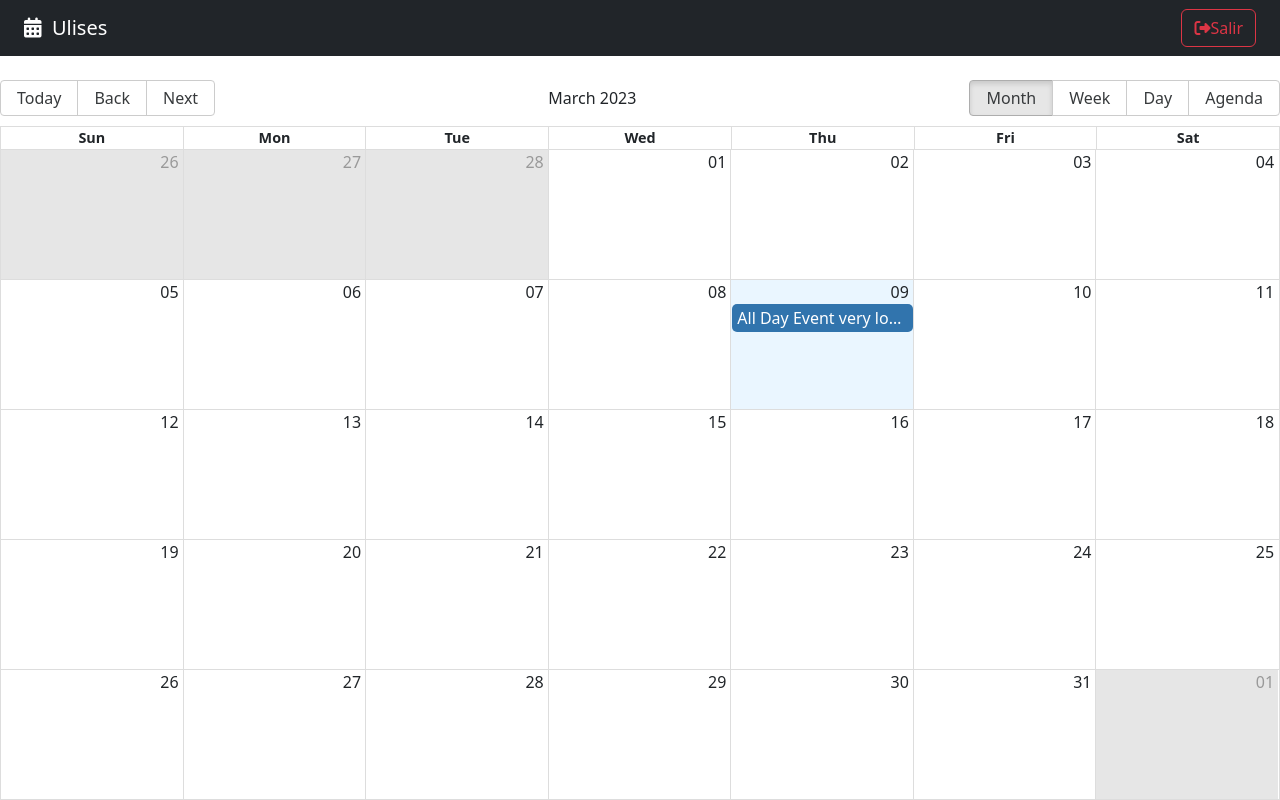
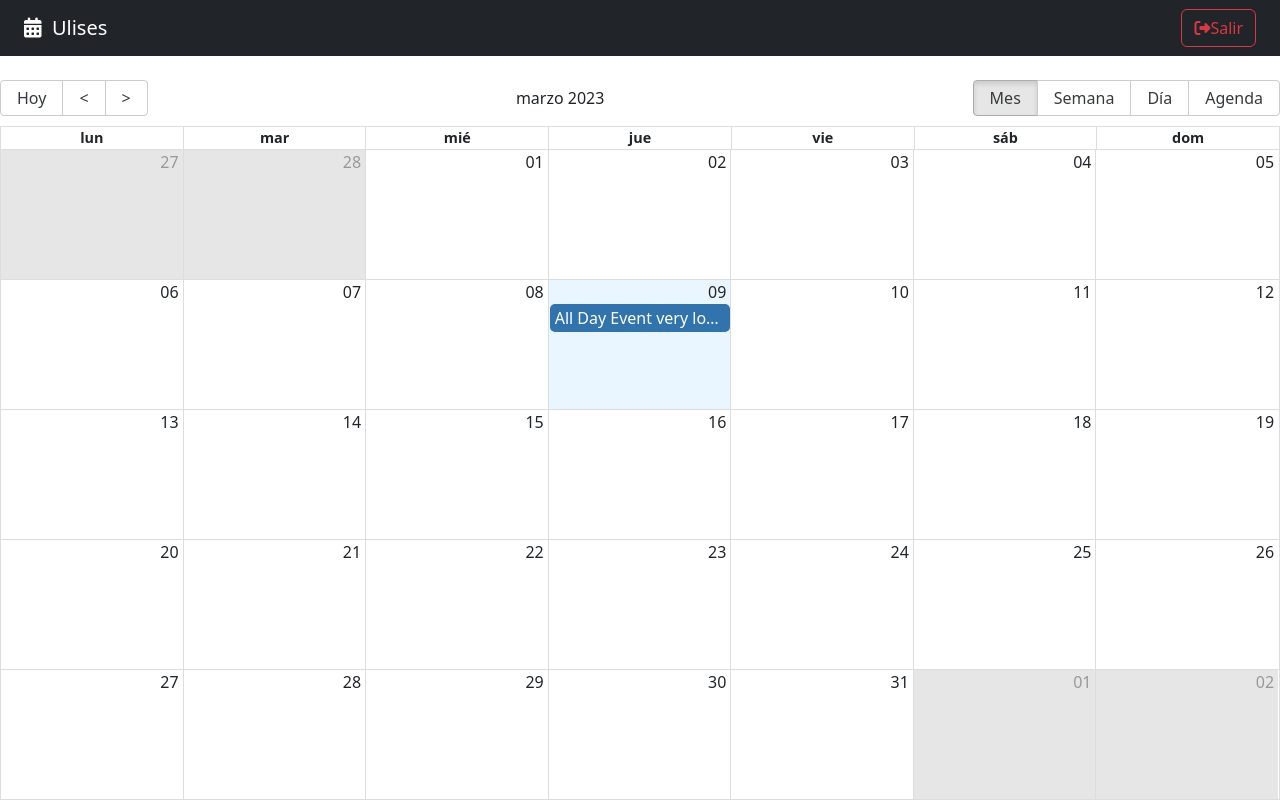
Before and after one commit to UlisesOrnelasR/front-calendar, a React (Vite) app: page / in a window 1280 px wide. Built offline with nearby package versions, Linux system fonts and the light colour scheme.

Commit message:
chore: Calendar settings

```diff
--- a/src/calendar/pages/CalendarPage.jsx
+++ b/src/calendar/pages/CalendarPage.jsx
@@ -1,21 +1,10 @@
-import { Calendar, dateFnsLocalizer } from "react-big-calendar";
+import { Calendar } from "react-big-calendar";
 import "react-big-calendar/lib/css/react-big-calendar.css";
-import enUS from "date-fns/locale/en-US";
+import { addHours } from "date-fns";
+import { localizer } from "../../helpers";
 
 import { Navbar } from "../";
-import { addHours, format, parse, startOfWeek, getDay } from "date-fns";
-
-const locales = {
-  "en-US": enUS,
-};
-
-const localizer = dateFnsLocalizer({
-  format,
-  parse,
-  startOfWeek,
-  getDay,
-  locales,
-});
+import { getMessagesEs } from "../../helpers";
 
 const events = [
   {
@@ -32,15 +21,30 @@
 ];
 
 export const CalendarPage = () => {
+  const eventStyleGetter = (event, start, end, isSelected) => {
+    console.log(event, start, end, isSelected);
+
+    const style = {
+      backgroundColor: "#367CF7",
+      borderRadius: "0px",
+      opacity: 0.8,
+      color: "white",
+    };
+    return style;
+  };
+
   return (
     <>
       <Navbar />
       <Calendar
+        culture="es"
         localizer={localizer}
         events={events}
         startAccessor="start"
         endAccessor="end"
         style={{ height: "calc(100vh - 80px)" }}
+        messages={getMessagesEs()}
+        eventPropGetter={eventStyleGetter}
       />
     </>
   );
--- /dev/null
+++ b/src/helpers/calendarLocalizer.js
@@ -0,0 +1,16 @@
+import   {dateFnsLocalizer }  from "react-big-calendar";
+import {  format, parse, startOfWeek, getDay } from "date-fns";
+import esEs from "date-fns/locale/es";
+
+
+const locales = {
+    "es": esEs,
+  };
+
+  export const localizer = dateFnsLocalizer({
+    format,
+    parse,
+    startOfWeek,
+    getDay,
+    locales,
+  });
--- /dev/null
+++ b/src/helpers/getMessagesEs.js
@@ -0,0 +1,17 @@
+export const getMessagesEs = () => {
+    return {
+        allDay: 'Todo el día',
+        previous: '<',
+        next: '>',
+        today: 'Hoy',
+        month: 'Mes',
+        week: 'Semana',
+        day: 'Día',
+        agenda: 'Agenda',
+        date: 'Fecha',
+        time: 'Hora',
+        event: 'Evento',
+        noEventsInRange: 'No hay eventos en este rango',
+        showMore: total => `+ Ver más (${total})`
+    }
+}
--- /dev/null
+++ b/src/helpers/index.js
@@ -0,0 +1,2 @@
+export * from './calendarLocalizer';
+export * from './getMessagesEs';
```
